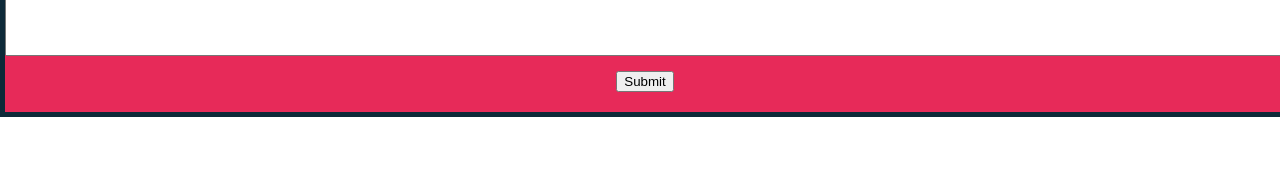
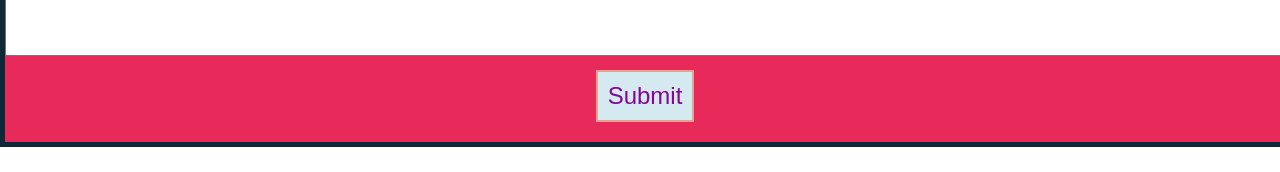
Before and after one commit to benistta/virtual_app, a React (Create React App) app: page / in a window 1280 px wide. Shown: the part 442-614 px from the top of the page. Built offline with nearby package versions, Linux system fonts and the light colour scheme.

Commit message:
Fix errors for deployment

```diff
--- a/package.json
+++ b/package.json
@@ -3,6 +3,7 @@
   "version": "0.1.0",
   "private": true,
   "dependencies": {
+    "@babel/plugin-proposal-private-property-in-object": "^7.16.0",
     "@testing-library/jest-dom": "^5.16.5",
     "@testing-library/react": "^13.4.0",
     "@testing-library/user-event": "^13.5.0",
--- a/src/App.css
+++ b/src/App.css
@@ -1,48 +1,3 @@
-/* .App {
-  text-align: center;
-}
-
-.App-logo {
-  height: 40vmin;
-  pointer-events: none;
-}
-
-@media (prefers-reduced-motion: no-preference) {
-  .App-logo {
-    animation: App-logo-spin infinite 20s linear;
-  }
-}
-
-.App-header {
-  background-color: #282c34;
-  min-height: 100vh;
-  display: flex;
-  flex-direction: column;
-  align-items: center;
-  justify-content: center;
-  font-size: calc(10px + 2vmin);
-  color: white;
-}
-
-.App-link {
-  color: #61dafb;
-}
-
-@keyframes App-logo-spin {
-  from {
-    transform: rotate(0deg);
-  }
-  to {
-    transform: rotate(360deg);
-  }
-} */
-
-/* App.css */
-
-/* .App {
-  text-align: center;
-  padding: 20px;
-} */
 
 .App {
   text-align: center;
@@ -54,11 +9,6 @@
   border: #0d2938 solid 5px;
 }
 
-/* h1 {
-  font-size: 28px;
-  color: #333;
-  margin-bottom: 20px;
-} */
 
 h1 {
   /* font-size: 24px;
@@ -86,16 +36,6 @@
   margin-bottom: 10px;
 }
 
-/* button {
-  padding: 10px 20px;
-  font-size: 16px;
-  background-color: #007bff;
-  color: #fff;
-  border: none;
-  border-radius: 5px;
-  cursor: pointer;
-} */
-
 button:disabled {
   background-color: #999;
   cursor: not-allowed;
@@ -112,19 +52,6 @@
   text-align: left;
 }
 
-/* h1 {
-  /* font-size: 24px;
-  color: #333; */
-  color:rgb(252, 181, 0);
-
-  animation-name: bounceIn;
-
-  animation-duration: 5s;
-  animation-timing-function: ease-in;
-  animation-direction: 0s;
-  animation-iteration-count: 20;
-  font-size: 47px;
-/* } */ */
 /* textarea {
   width: 100%;
   height: 100px;
```
Also changed, not shown: 1 other file (tests, documents, lock files or other folders).
